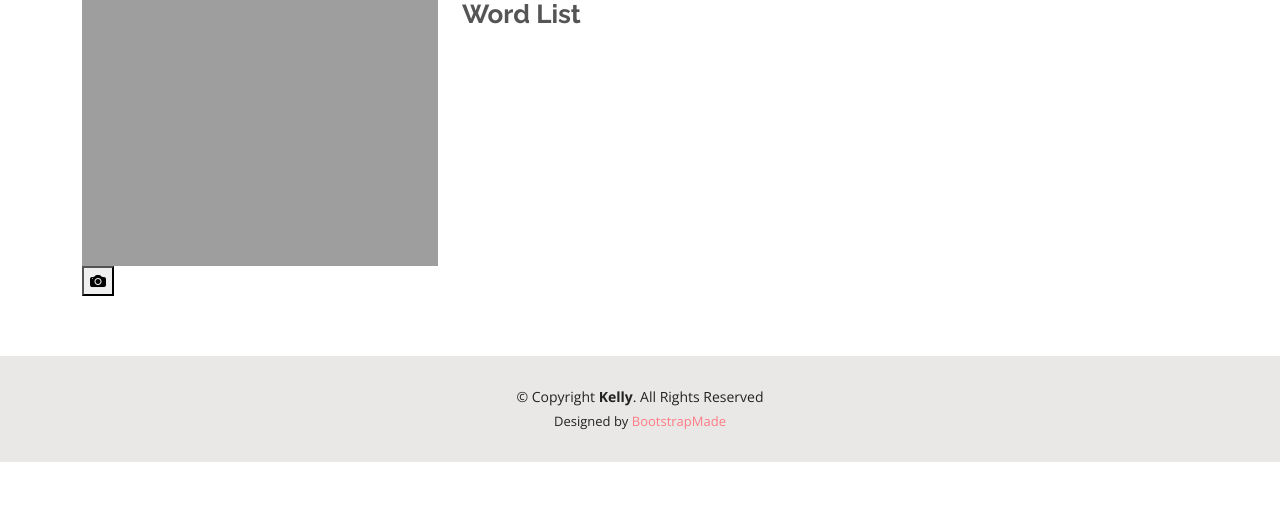
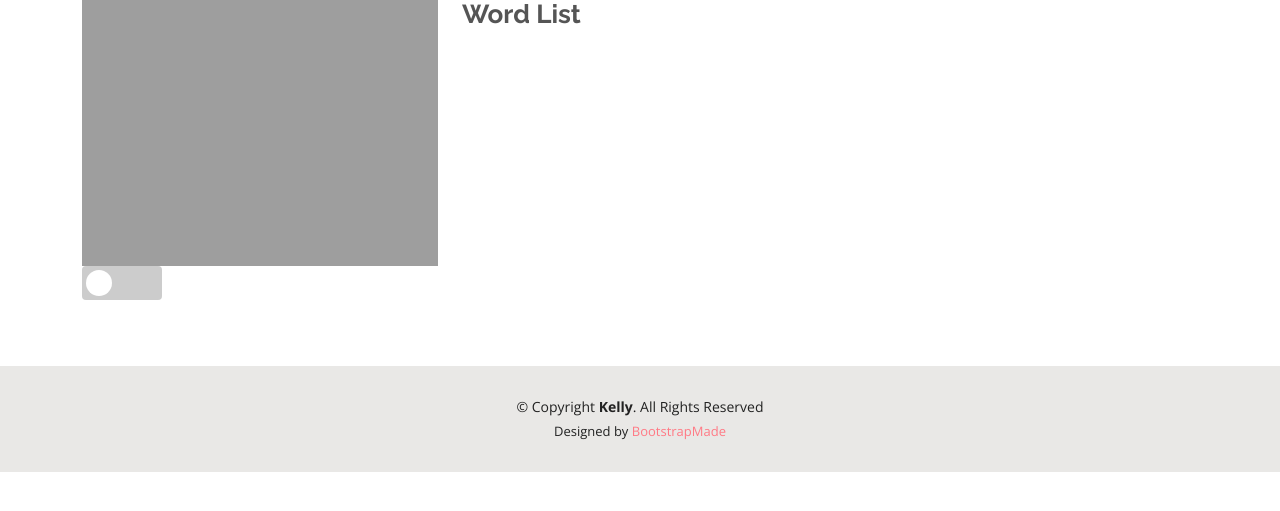
Before and after one commit to seohg/LanguageStudy, a Django app: page /mainapp/learning in a window 1280 px wide. Shown: the part 253-764 px from the top of the page. Run offline with Django 4.2, Linux system fonts and the light colour scheme; some libraries are stand-ins or nearby versions.

Commit message:
Learning Mode toggle button

```diff
--- a/mainapp/templates/learning.html
+++ b/mainapp/templates/learning.html
@@ -78,6 +78,36 @@
             padding: 15px;
             border: none;
             }
+
+
+            input {display: none;}
+            label {
+              display: inline-block;
+              width: 80px;
+              border-radius: 70px;
+              height: 34px;
+              cursor: pointer;
+              position: relative;
+              background-color: #ccc;
+            }
+            label::before {
+              content: '';
+              display: block;
+              width: 26px;
+              height: 26px;
+              left: 4px;
+              bottom: 4px;
+              position: absolute;
+              background-color: #fff;
+              transition: all.4s ease;
+            }
+
+            input:checked + label {background-color: #ffc0cb;}
+            input:checked + label:before{
+              transform: translateX(40px);
+            }
+            label.rounded-2 {border-radius: 30px}
+            label.rounded-2::before {border-radius: 100%}
     </style>
 
     <!-- ======= About Section ======= -->
@@ -96,7 +126,10 @@
         <div class="row">
           <div class="col-lg-4">
             <img id = "camimg" src="http://127.0.0.1:8000/detectme" class="img-fluid" alt="">
-            <button id ="camtoggle" class="bi-camera-fill" onclick="toggleImg()"></button>
+            <!--<button id ="camtoggle" class="bi-camera-fill" onclick="toggleImg()"></button> -->
+            <input type="checkbox" id="switch_btn" class="rounded-2">
+            <label for="switch_btn" class="rounded-2"></label>
+
             <script type="text/javascript">
               let flag = false;
               function toggleImg() {
```
